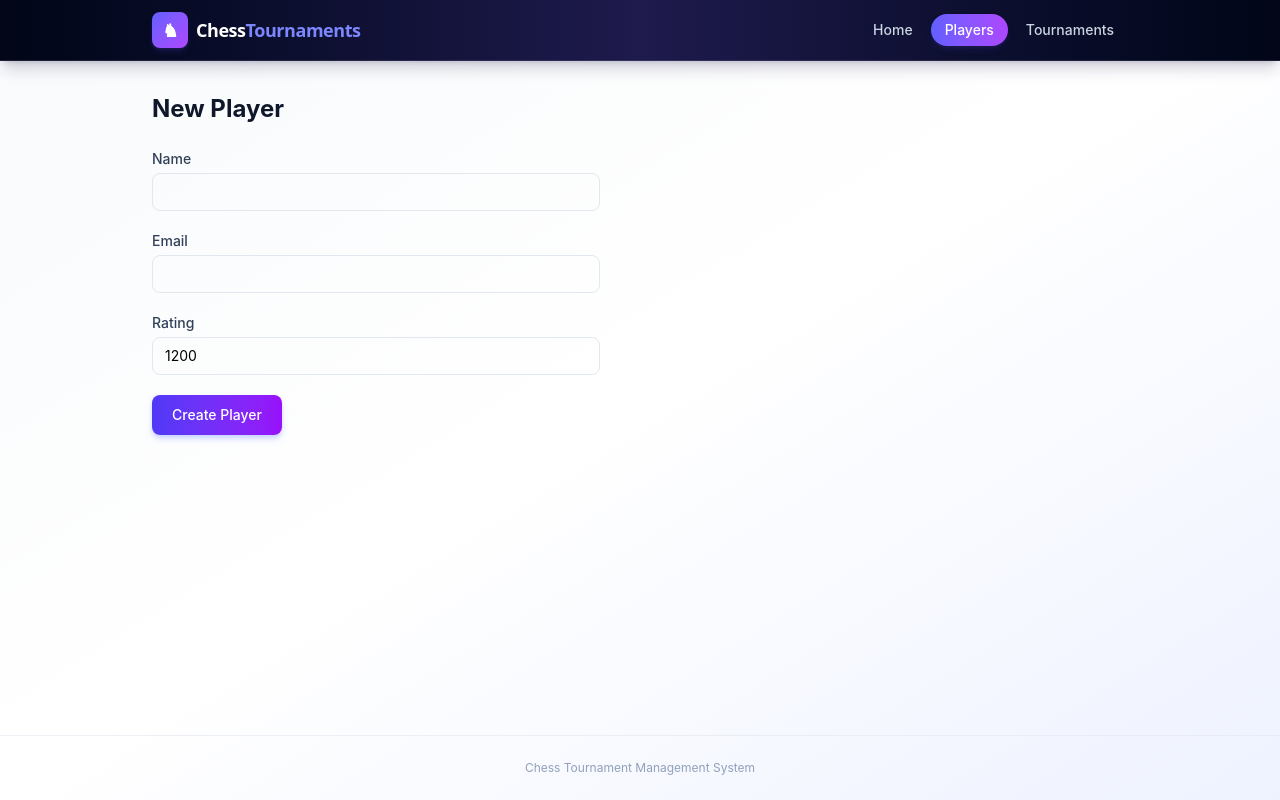
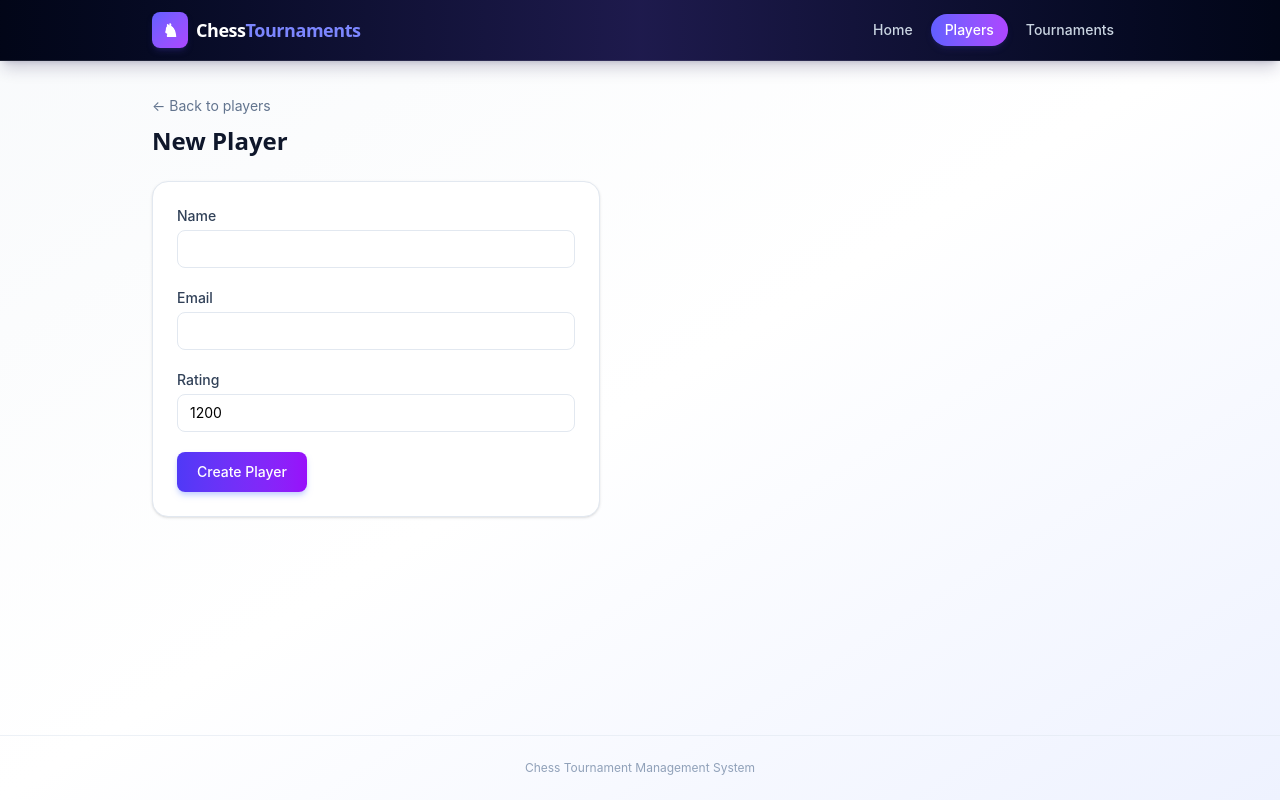
Before and after one commit to navdeep75557/chesse_management_System, a SvelteKit app: page /players/new in a window 1280 px wide. Built offline with nearby package versions, Linux system fonts and the light colour scheme.

Commit message:
Refactor New Player page layout and styling
Updated layout for the New Player page with improved styling.

```diff
--- a/src/routes/players/new/+page.svelte
+++ b/src/routes/players/new/+page.svelte
@@ -12,5 +12,8 @@
 	}
 </script>
 
-<h1 class="text-2xl font-bold text-slate-900 mb-6">New Player</h1>
-<PlayerForm submitLabel="Create Player" onSubmit={handleSubmit} />
+<a href="/players" class="text-sm text-slate-500 hover:text-indigo-600">&larr; Back to players</a>
+<h1 class="font-display text-2xl font-bold text-slate-900 mt-2 mb-6">New Player</h1>
+<div class="rounded-2xl border border-slate-200 bg-white p-6 shadow-sm max-w-md">
+	<PlayerForm submitLabel="Create Player" onSubmit={handleSubmit} />
+</div>
```
